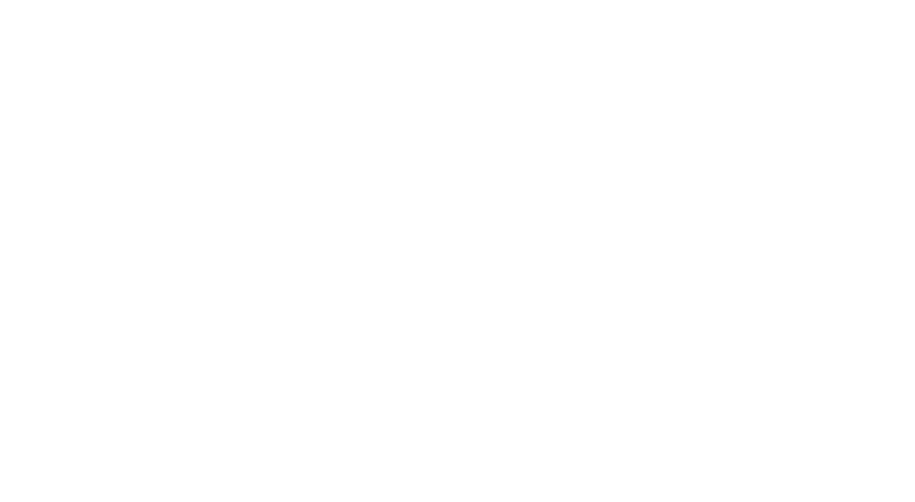
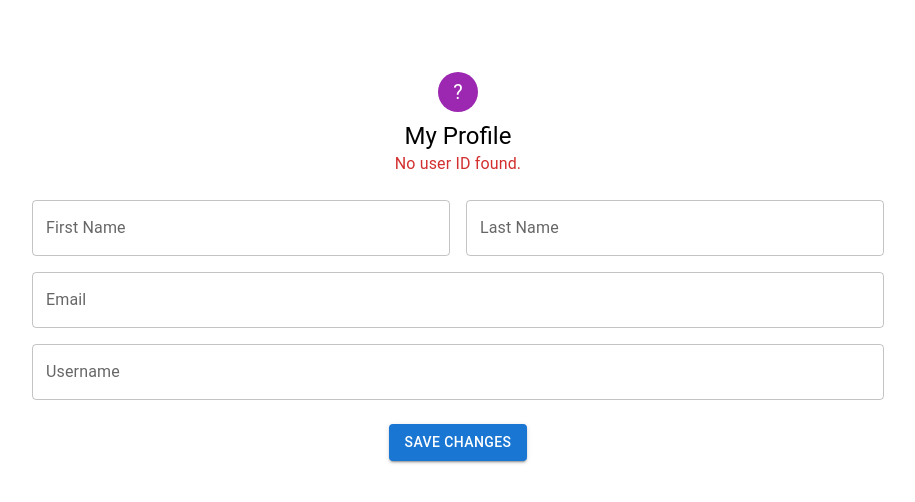
Before and after one commit to anassaitalla/ReactExpress, a React (Create React App) app in the folder frontend/: page /profile in a window 1280 px wide. Before the commit this address had no page. Shown: the top 502 px of the page, without its empty margins (182-1097 px from the left). Built offline with nearby package versions, Linux system fonts and the light colour scheme.

Commit message:
for screen

```diff
--- a/frontend/src/App.js
+++ b/frontend/src/App.js
@@ -1,23 +1,21 @@
+// src/App.js
+
 import React from 'react';
-import { BrowserRouter as Router, Route, Routes, Navigate } from 'react-router-dom';
-import { useSelector } from 'react-redux';
+import { BrowserRouter as Router, Route, Routes } from 'react-router-dom';
 import './App.css';
 import Login from './Pages/Login';
 import DashboardUser from './Pages/DashboardUser';
+import Profile from './Pages/Profile';
 
 function App() {
-  const { user } = useSelector((state) => state.auth);
-
   return (
     <Router>
       <div className="App">
         <Routes>
           <Route path="/" element={<Login />} />
           <Route path="/login" element={<Login />} />
-          <Route
-            path="/dashboard"
-            element={user ? <DashboardUser /> : <Navigate to="/login" />}
-          />
+          <Route path="/dashboard" element={<DashboardUser />} />
+          <Route path="/profile" element={<Profile />} />
         </Routes>
       </div>
     </Router>
--- /dev/null
+++ b/frontend/src/Pages/Profile.js
@@ -0,0 +1,133 @@
+// src/Pages/Profile.js
+
+import React, { useEffect, useState } from 'react';
+import axios from 'axios';
+import { Container, Typography, Box, Avatar, Grid, TextField, Button } from '@mui/material';
+
+function Profile() {
+  const [profile, setProfile] = useState({});
+  const [loading, setLoading] = useState(true);
+  const [error, setError] = useState(null);
+  const user = JSON.parse(localStorage.getItem('user'));
+
+  useEffect(() => {
+    const fetchProfile = async () => {
+      if (!user || !user.id) {
+        setError('No user ID found.');
+        setLoading(false);
+        return;
+      }
+
+      try {
+        console.log('Fetching profile for user ID:', user.id); // Debugging
+        const response = await axios.get(`http://localhost:5000/users/${user.id}`, {
+          withCredentials: true,
+        });
+        console.log('Profile data:', response.data); // Debugging
+        setProfile(response.data);
+        setLoading(false);
+      } catch (error) {
+        console.error('Error fetching profile:', error);
+        setError('Failed to fetch profile data.');
+        setLoading(false);
+      }
+    };
+
+    fetchProfile();
+  }, [user]);
+
+  const handleInputChange = (e) => {
+    const { name, value } = e.target;
+    setProfile((prevProfile) => ({
+      ...prevProfile,
+      [name]: value,
+    }));
+  };
+
+  const handleSave = async () => {
+    try {
+      await axios.put(`http://localhost:5000/users/${user.id}`, profile, {
+        withCredentials: true,
+      });
+      alert('Profile updated successfully!');
+    } catch (error) {
+      console.error('Error updating profile:', error);
+      alert('Failed to update profile.');
+    }
+  };
+
+  if (loading) {
+    return <div>Loading...</div>;
+  }
+
+  return (
+    <Container component="main" maxWidth="md">
+      <Box
+        sx={{
+          marginTop: 8,
+          display: 'flex',
+          flexDirection: 'column',
+          alignItems: 'center',
+        }}
+      >
+        <Avatar sx={{ m: 1, bgcolor: 'secondary.main' }}>
+          {profile.firstName ? profile.firstName[0] : '?'}
+        </Avatar>
+        <Typography component="h1" variant="h5">
+          My Profile
+        </Typography>
+        {error && <Typography color="error">{error}</Typography>}
+        <Box component="form" sx={{ mt: 3 }}>
+          <Grid container spacing={2}>
+            <Grid item xs={12} sm={6}>
+              <TextField
+                name="firstName"
+                fullWidth
+                label="First Name"
+                value={profile.firstName || ''}
+                onChange={handleInputChange}
+              />
+            </Grid>
+            <Grid item xs={12} sm={6}>
+              <TextField
+                name="lastName"
+                fullWidth
+                label="Last Name"
+                value={profile.lastName || ''}
+                onChange={handleInputChange}
+              />
+            </Grid>
+            <Grid item xs={12}>
+              <TextField
+                name="email"
+                fullWidth
+                label="Email"
+                value={profile.email || ''}
+                onChange={handleInputChange}
+              />
+            </Grid>
+            <Grid item xs={12}>
+              <TextField
+                name="username"
+                fullWidth
+                label="Username"
+                value={profile.userName || ''}
+                onChange={handleInputChange}
+              />
+            </Grid>
+          </Grid>
+          <Button
+            variant="contained"
+            color="primary"
+            sx={{ mt: 3 }}
+            onClick={handleSave}
+          >
+            Save Changes
+          </Button>
+        </Box>
+      </Box>
+    </Container>
+  );
+}
+
+export default Profile;
--- a/frontend/src/components/Navbar.jsx
+++ b/frontend/src/components/Navbar.jsx
@@ -61,11 +61,10 @@ function Navbar() {
               <div className={styles.dropdownItem}>
                 <span>{user.fullName}</span>
               </div>
+
               {/* Social media links */}
               <div className={styles.dropdownItem}>
-                <a href="https://facebook.com" target="_blank" rel="noopener noreferrer">
-                  Facebook
-                </a>
+              <Link to="/profile" className={styles.dropdownItem}>My Profile</Link>
               </div>
               <div className={styles.dropdownItem}>
                 <a href="https://linkedin.com" target="_blank" rel="noopener noreferrer">
```
